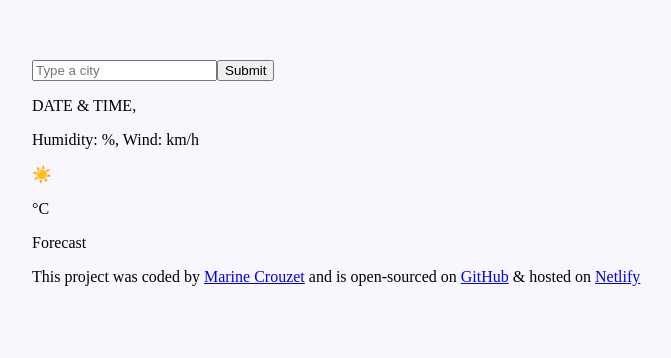
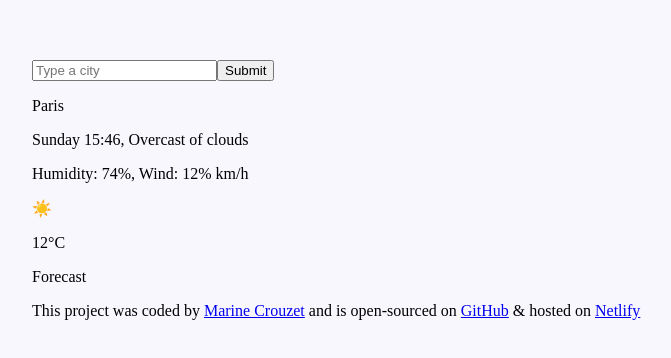
Before and after one commit to MarineCrou/react-weather-app, a React (Create React App) app: page / in a window 1280 px wide. Shown: the top 358 px of the page, without its empty margins (208-879 px from the left). Built offline with nearby package versions, Linux system fonts and the light colour scheme.

Commit message:
create the date and time component, to get the date and time, displaying on page load on the app. Added a useState to change the weather information when a new city is looked up

```diff
--- a/src/Date.js
+++ /dev/null
@@ -1,5 +0,0 @@
-import moment from "moment/moment";
-
-export default function Date() {
-  return "DATE & TIME";
-}
--- /dev/null
+++ b/src/DateTime.js
@@ -0,0 +1,25 @@
+export default function DateTime() {
+  const today = new Date();
+  const day = today.getDay();
+  const weekDays = [
+    "Sunday",
+    "Monday",
+    "Tuesday",
+    "Wednesday",
+    "Thursday",
+    "Friday",
+    "Saturday",
+  ];
+  let weekDay = weekDays[day];
+
+  const hour = today.getHours();
+  const min = today.getMinutes();
+  console.log(weekDay);
+
+  return (
+    <>
+      {" "}
+      {weekDay} {hour}:{min}
+    </>
+  );
+}
--- a/src/Weather.js
+++ b/src/Weather.js
@@ -1,19 +1,22 @@
 import { useState } from "react";
 import axios from "axios";
-import Date from "./Date";
+import Date from "./DateTime";
 
 export default function Weather() {
   let [city, setCity] = useState(null);
   let [currentWeather, setCurrentWeather] = useState({});
+  let [cityData, setCityData] = useState(false);
 
   // 1.2 get value searched by end-user
   const getValueTyped = (event) => {
+    setCityData(false);
     console.log();
     const searchedValue = event.target.value;
     setCity(searchedValue);
   };
 
   const fetchWeather = (response) => {
+    setCityData(true);
     console.log(response.data);
     let weather = {
       weatherCondition: response.data.weather[0].description,
@@ -26,8 +29,6 @@ export default function Weather() {
 
   const submittedValue = (event) => {
     event.preventDefault();
-
-    // get city weather info from API OpenWeather
     const apiKey = "875216e64e4abd111e8dd3c5f75dc098";
     const apiUrl = `https://api.openweathermap.org/data/2.5/weather?q=${city}&appid=${apiKey}&units=metric`;
     axios.get(apiUrl).then(fetchWeather);
@@ -35,7 +36,6 @@ export default function Weather() {
 
   return (
     <div className="Weather">
-      {/* 1.1 create form */}
       <form>
         <input
           type="search"
@@ -44,10 +44,11 @@ export default function Weather() {
         />
         <input type="submit" onClick={submittedValue} />
       </form>
-      {/* Current Weather */}
+
+      {cityData ? (
+        <div>
           <div>
             <p>{city}</p>
-        {/* 1.3 Get current Day & Time */}
             <p>
               <Date />, {currentWeather.weatherCondition}
             </p>
@@ -65,5 +66,26 @@ export default function Weather() {
             <p>Forecast</p>
           </div>
         </div>
+      ) : (
+        <div>
+          <div>
+            <p>Paris</p>
+            {/* 1.3 Get current Day & Time */}
+            <p>
+              <Date />, Overcast of clouds
+            </p>
+            <p>Humidity: 74%, Wind: 12% km/h</p>
+          </div>
+          <div>
+            <p>☀️</p>
+            <p>12°C</p>
+          </div>
+          {/* Forecast */}
+          <div>
+            <p>Forecast</p>
+          </div>{" "}
+        </div>
+      )}
+    </div>
   );
 }
```
Lines whose indentation alone changed are shown as unchanged.
